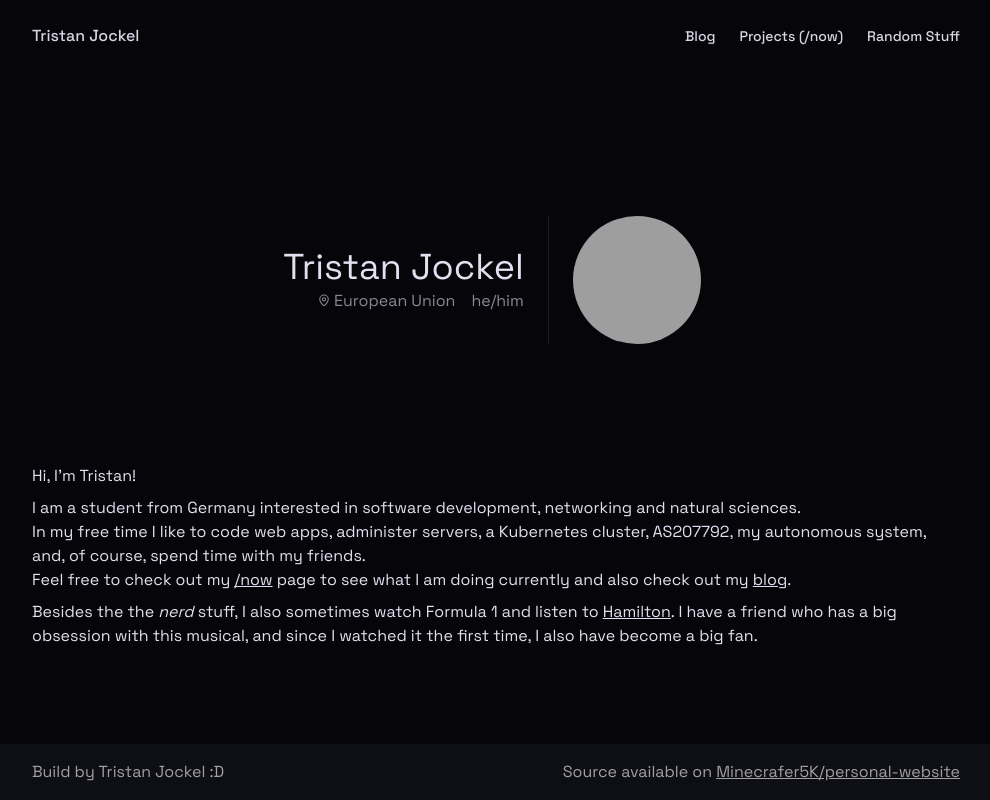
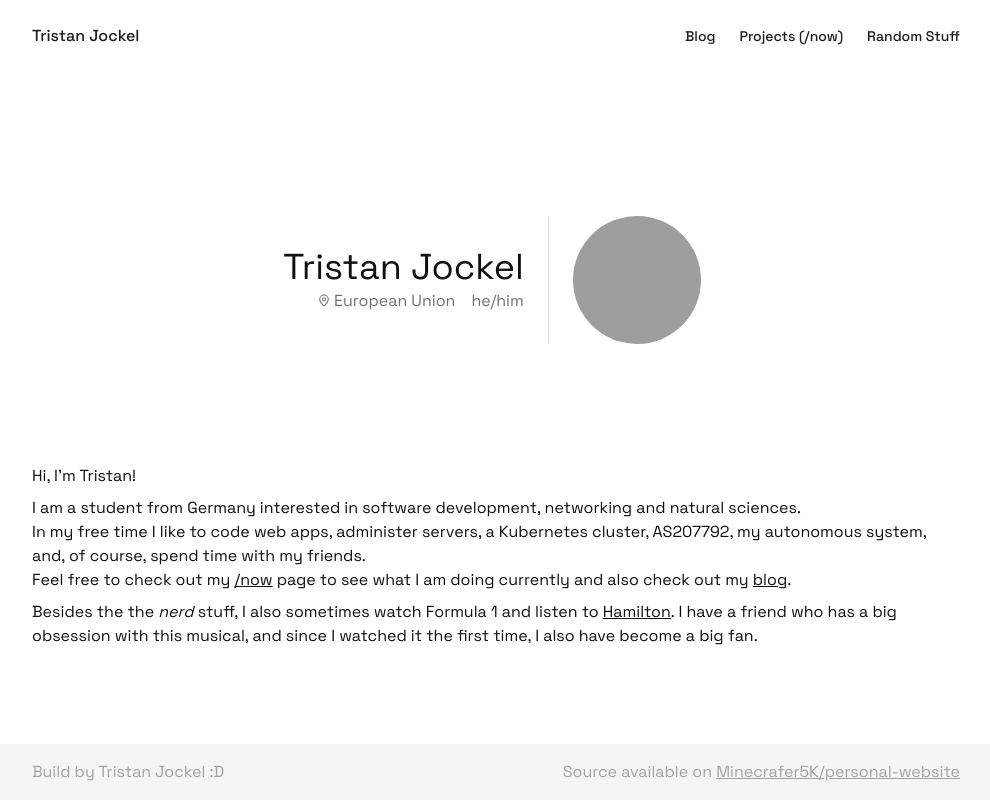
Before and after one commit to tristaanjodsalz/personal-website, a Next.js app: page / in a window 1280 px wide. Shown: the whole page, without its empty margins (144-1134 px from the left). Built offline with nearby package versions, Linux system fonts and the light colour scheme; grey boxes are pictures that could not be loaded.

Commit message:
added light mode colors

```diff
--- a/src/styles/globals.css
+++ b/src/styles/globals.css
@@ -1,4 +1,16 @@
 @import "tailwindcss";
+
+:root {
+  --text-color: #101010;
+  --background-color: #ffffff;
+  --background-color-light: #f5f5f5;
+
+  @media (prefers-color-scheme: dark) {
+    --text-color: #e0e0f0;
+    --background-color: #05050a;
+    --background-color-light: #0e0e15;
+  }
+}
 
 @theme {
   --font-sans:
@@ -8,7 +20,7 @@
     var(--font-jetbrains-mono), ui-monospace, SFMono-Regular, Menlo, Monaco,
     Consolas;
 
-  --color-text: #e0e0f0;
-  --color-background: #05050a;
-  --color-background-light: #0e0e15;
+  --color-text: var(--text-color);
+  --color-background: var(--background-color);
+  --color-background-light: var(--background-color-light);
 }
```
